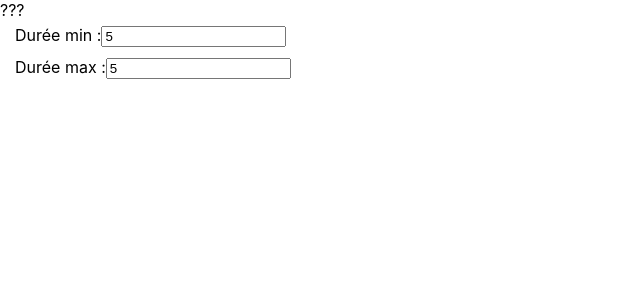
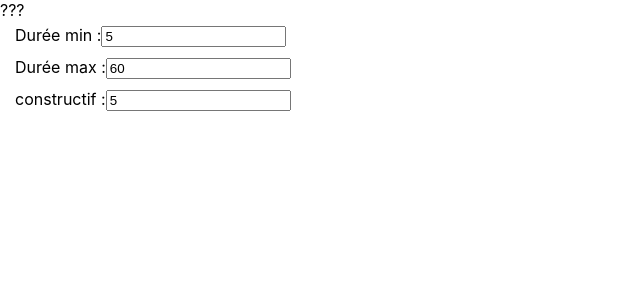
Before and after one commit to gabriellevy/quoiFaireReact, a React (Create React App) app: page / in a window 1280 px wide. Shown: the top 300 px of the page, without its empty margins (0-640 px from the left). Built offline with nearby package versions, Linux system fonts and the light colour scheme.

Commit message:
constructif

```diff
--- a/src/comp/Saisie.jsx
+++ b/src/comp/Saisie.jsx
@@ -5,7 +5,8 @@ import { useState, useEffect } from 'react'
 function Saisie() {
     const [resultat, setResultat] = useState("???")
     const [dureeMin, setDureeMin] = useState(5)
-    const [dureeMax, setDureeMax] = useState(5)
+    const [dureeMax, setDureeMax] = useState(60)
+    const [constructif, setConstructif] = useState(5)
 
     function gererResultat() {
         // refresh calcul de la proposition
@@ -24,6 +25,11 @@ function Saisie() {
 
     function gererDureeMin(e) {
         setDureeMin(e.target.value)
+        gererResultat()
+    }
+
+    function gererConstructif(e) {
+        setConstructif(e.target.value)
         gererResultat()
     }
 
@@ -62,6 +68,19 @@ function Saisie() {
                         />
                     </span>
                 </div>
+                <div style={{ padding: '5px 15px 5px 15px' }}>
+                    <span>
+                    constructif :
+                        <input
+                        type="text"
+                        id="constructif"
+                        maxLength={2}
+                        pattern="[+-]?\d+(?:[.,]\d+)?"
+                        onChange={gererConstructif}
+                        value={constructif}
+                        />
+                    </span>
+                </div>
             </form>
             </div>
   )
```
